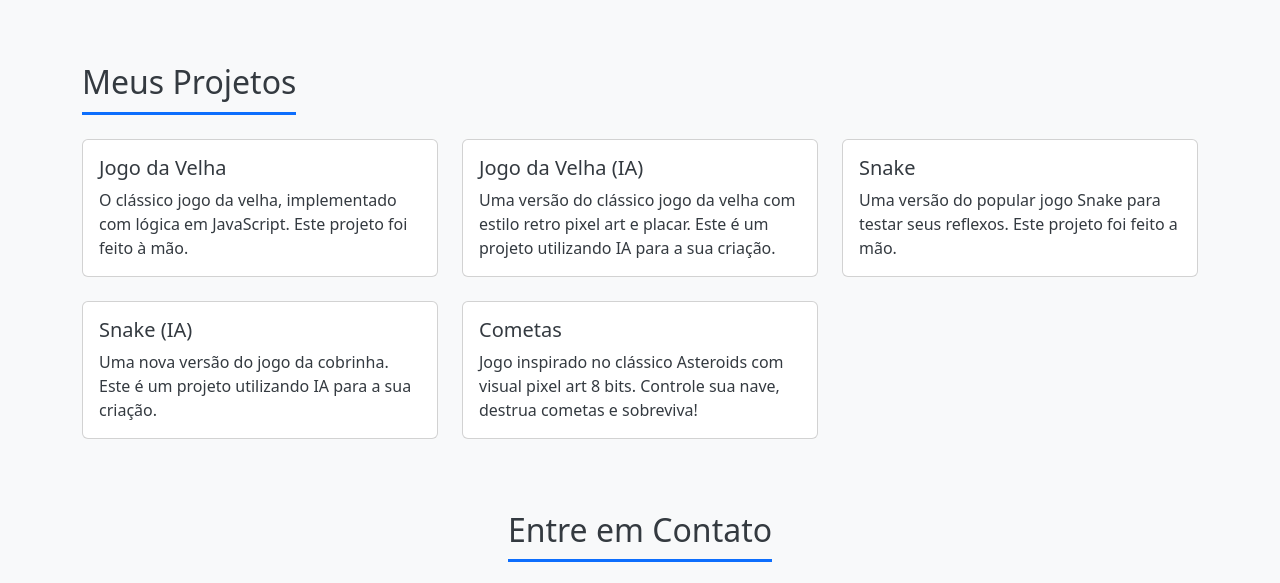
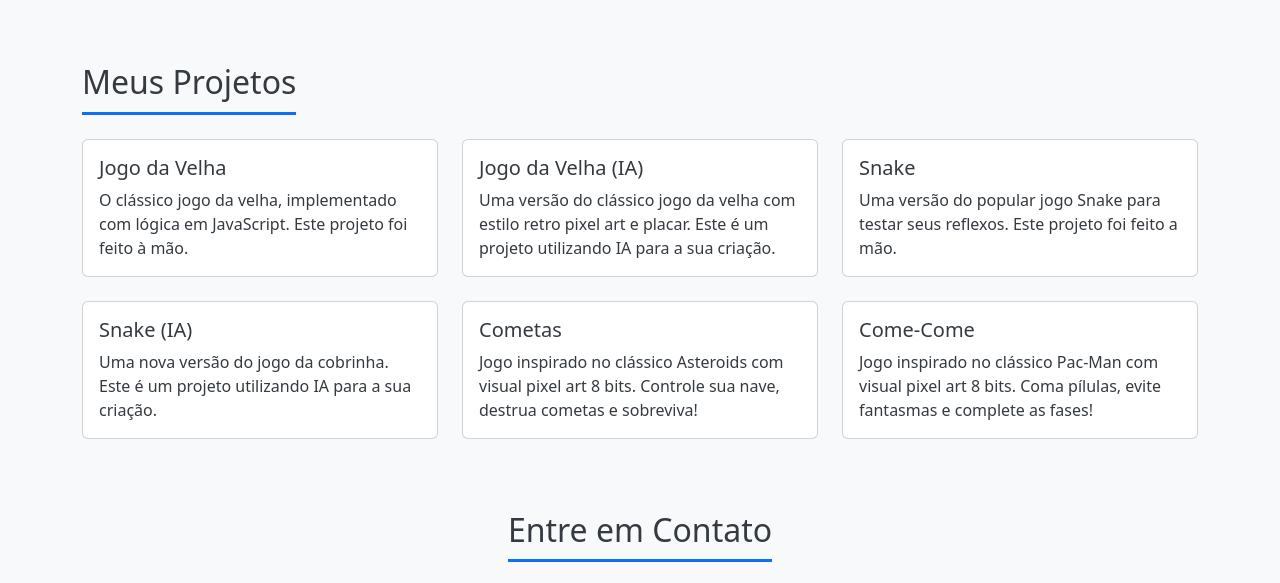
Before and after one commit to cauemassi/cauemassi.github.io, a plain HTML site: page index.html in a window 1280 px wide. Shown: the part 1804-2387 px from the top of the page. Drawn offline with nearby package versions, Linux system fonts and the light colour scheme.

Commit message:
Update index

```diff
--- a/index.html
+++ b/index.html
@@ -211,6 +211,16 @@
                         </div>
                     </a>
                 </div>
+                <div class="col-md-6 col-lg-4 mb-4">
+                    <a href="comecome/index.html" class="card-link">
+                        <div class="card h-100">
+                            <div class="card-body">
+                                <h5 class="card-title">Come-Come</h5>
+                                <p class="card-text">Jogo inspirado no clássico Pac-Man com visual pixel art 8 bits. Coma pílulas, evite fantasmas e complete as fases!</p>
+                            </div>
+                        </div>
+                    </a>
+                </div>
             </div>
         </section>
 
```
